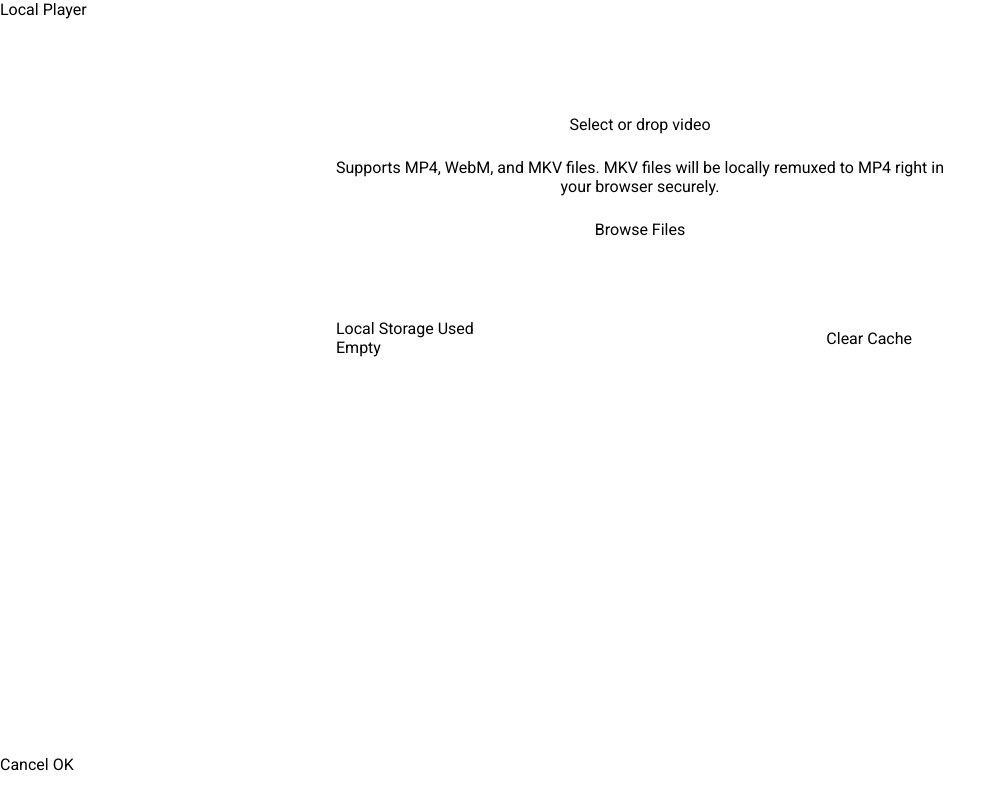
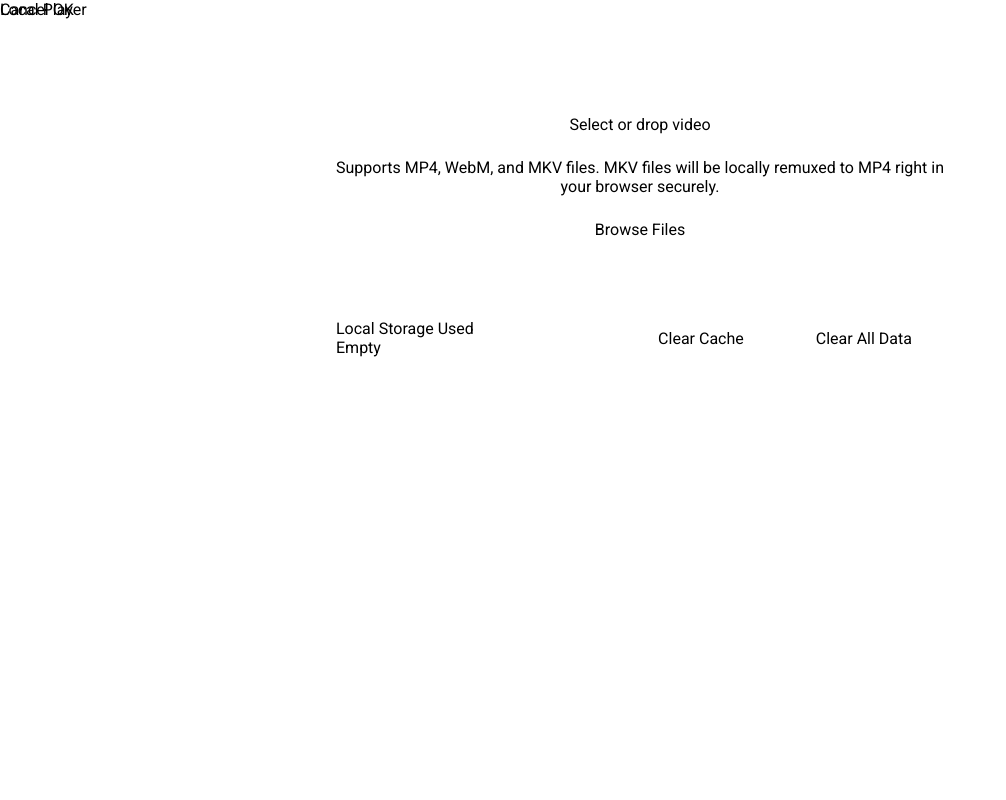
Before and after one commit to StringWeaver/Local-PWA-Media-Player, a Svelte app: page / in a window 1280 px wide. Shown: the whole page, without its empty margins (0-1006 px from the left). Built offline with nearby package versions, Linux system fonts and the light colour scheme.

Commit message:
cleanup code

```diff
--- a/index.html
+++ b/index.html
@@ -11,14 +11,7 @@
     <style>
       html, body {
         margin: 0; padding: 0;
-
-        height: 100dvh;
-
         font-family: Roboto, "Noto Sans SC", "PingFang SC", "Lantinghei SC", "Microsoft Yahei", "Hiragino Sans GB", "Microsoft Sans Serif", "WenQuanYi Micro Hei", sans-serif;
-      }
-      #root {
-
-        height: 100dvh;
       }
     </style>
   </head>
--- a/src/App.svelte
+++ b/src/App.svelte
@@ -33,6 +33,7 @@
   let dialogOpened = $state(false);
   let dialogTitle = $state('');
   let dialogMessage = $state('');
+  let dialogConfirmAction: (() => void) | null = $state(null);
 
   function showAlert(msg: string) {
     snackbar({ message: msg, placement: 'bottom' });
@@ -116,6 +117,7 @@
   function promptClearCache() {
     dialogTitle = "Clear Local Cache?";
     dialogMessage = `This will delete all saved processed videos and free up ${storageUsed}. You will need to process them again next time.`;
+    dialogConfirmAction = confirmClearCache;
     dialogOpened = true;
   }
 
@@ -138,6 +140,46 @@
       showAlert("Cache cleared successfully!");
     } catch(e) {
       showAlert("Failed to clear cache.");
+    }
+  }
+
+  function promptClearAllData() {
+    dialogTitle = "Clear All Data?";
+    dialogMessage = "This will delete ALL local data including cached videos, playback progress, and settings. The page will reload. This cannot be undone.";
+    dialogOpened = true;
+    // Override the confirm handler for this prompt
+    dialogConfirmAction = confirmClearAllData;
+  }
+
+  async function confirmClearAllData() {
+    dialogOpened = false;
+    try {
+      // Clear OPFS
+      const opfsRoot = await navigator.storage.getDirectory();
+      // @ts-ignore
+      for await (const name of opfsRoot.keys()) {
+        try { await opfsRoot.removeEntry(name, { recursive: true }); } catch(e) {}
+      }
+      // Clear localStorage
+      localStorage.clear();
+      // Clear Cache Storage
+      if ('caches' in window) {
+        const cacheNames = await caches.keys();
+        await Promise.all(cacheNames.map(name => caches.delete(name)));
+      }
+      // Clear IndexedDB
+      const dbs = await indexedDB.databases();
+      await Promise.all(dbs.map(db => {
+        return new Promise<void>((resolve) => {
+          const req = indexedDB.deleteDatabase(db.name!);
+          req.onsuccess = () => resolve();
+          req.onerror = () => resolve();
+        });
+      }));
+      // Reload page
+      window.location.reload();
+    } catch(e) {
+      showAlert("Failed to clear all data.");
     }
   }
 
@@ -546,11 +588,12 @@
 </script>
 
 <!-- Home view: always rendered as base layer -->
-<mdui-top-app-bar scroll-behavior="elevate">
-  <mdui-top-app-bar-title>Local Player</mdui-top-app-bar-title>
-</mdui-top-app-bar>
-<main class="main-content">
-  <div class="home-container">
+<mdui-layout class="home-layout">
+  <mdui-top-app-bar scroll-behavior="elevate" scroll-target=".home-layout mdui-layout-main">
+    <mdui-top-app-bar-title>Local Player</mdui-top-app-bar-title>
+  </mdui-top-app-bar>
+  <mdui-layout-main>
+    <div class="home-container">
     <mdui-card role="button" tabindex="0" variant="filled" clickable class="upload-card"
       ondragover={handleDragOver} ondrop={handleDrop} onclick={() => fileInputRef?.click()}
       onkeydown={(e) => e.key === 'Enter' && fileInputRef?.click()}>
@@ -576,16 +619,21 @@
              <span class="storage-label">Local Storage Used</span>
              <span class="storage-value">{storageUsed}</span>
          </div>
-         <mdui-button role="button" tabindex="0" variant="filled" class="pill-button" onclick={promptClearCache} onkeydown={(e) => e.key === 'Enter' && promptClearCache()}>Clear Cache</mdui-button>
+         <div class="storage-actions">
+           <mdui-button role="button" tabindex="0" variant="filled" class="pill-button" onclick={promptClearCache} onkeydown={(e) => e.key === 'Enter' && promptClearCache()}>Clear Cache</mdui-button>
+           <mdui-button role="button" tabindex="0" variant="outlined" class="pill-button" onclick={promptClearAllData} onkeydown={(e) => e.key === 'Enter' && promptClearAllData()}>Clear All Data</mdui-button>
+         </div>
       </mdui-card>
     {/if}
   </div>
-</main>
+  </mdui-layout-main>
+</mdui-layout>
 
 <!-- Play view: slides in from right, overlays on top of home -->
 {#if view === 'play'}
   <div class="play-view-overlay" transition:fly={{ x: '100%', duration: 350, easing: cubicOut }}>
-    <mdui-top-app-bar scroll-behavior="elevate">
+    <mdui-layout class="play-layout">
+      <mdui-top-app-bar scroll-behavior="elevate" scroll-target=".play-layout mdui-layout-main">
       {#if appState === 'PLAYING'}
         <mdui-button-icon role="button" tabindex="0" onclick={goBack} onkeydown={(e) => e.key === 'Enter' && goBack()}>
           <mdui-icon-arrow-back></mdui-icon-arrow-back>
@@ -615,8 +663,8 @@
         </div>
       {/if}
     </mdui-top-app-bar>
-    <main class="play-main">
-      <div class="play-container">
+      <mdui-layout-main>
+        <div class="play-container">
         {#if appState === 'CONVERTING'}
           <mdui-dialog open headline="Processing Video" description={statusMessage} close-on-overlay-click>
             <div class="dialog-progress-icon">
@@ -660,49 +708,46 @@
           </div>
         {/if}
       </div>
-    </main>
+      </mdui-layout-main>
+    </mdui-layout>
   </div>
 {/if}
 
 <mdui-dialog open={dialogOpened} headline={dialogTitle} description={dialogMessage} onclosed={() => dialogOpened = false} close-on-overlay-click>
   <mdui-button role="button" tabindex="0" slot="action" variant="text" onclick={() => dialogOpened = false} onkeydown={(e) => e.key === 'Enter' && (dialogOpened = false)}>Cancel</mdui-button>
-  <mdui-button role="button" tabindex="0" slot="action" variant="text" onclick={confirmClearCache} onkeydown={(e) => e.key === 'Enter' && confirmClearCache()}>OK</mdui-button>
+  <mdui-button role="button" tabindex="0" slot="action" variant="text" onclick={() => { dialogConfirmAction?.(); }} onkeydown={(e) => e.key === 'Enter' && dialogConfirmAction?.()}>OK</mdui-button>
 </mdui-dialog>
 
 <style>
   /* Hidden file inputs */
   .hidden { display: none; }
 
-  /* Main content area (home view) */
-  .main-content {
-    min-height: calc(100vh - 64px);
+  /* Layout main area: scrollable flex column */
+  :global(mdui-layout-main) {
     display: flex;
     flex-direction: column;
+    overflow-y: auto;
+    -webkit-overflow-scrolling: touch;
   }
 
-  /* Play view overlay - slides in from right */
+  /* Home layout: fills viewport */
+  :global(.home-layout) {
+    position: fixed;
+    inset: 0;
+  }
+
+  /* Play view overlay: z-index layer */
   .play-view-overlay {
     position: fixed;
     inset: 0;
     z-index: 10000;
-    display: flex;
-    flex-direction: column;
-    background: rgb(var(--mdui-color-surface-container));
     box-shadow: -4px 0 24px rgba(0, 0, 0, 0.15);
-    overflow-y: auto;
-    -webkit-overflow-scrolling: touch;
   }
 
-  /* Ensure play view's app bar has correct z-index within overlay */
-  .play-view-overlay :global(mdui-top-app-bar) {
-    --z-index: 0;
-  }
-
-  /* Play main content area */
-  .play-main {
-    flex: 1;
-    display: flex;
-    flex-direction: column;
+  /* Play layout: fills overlay */
+  :global(.play-layout) {
+    position: absolute;
+    inset: 0;
   }
 
   /* Upload card */
@@ -748,6 +793,13 @@
     align-items: center;
     justify-content: space-between;
     padding: 1rem;
+    gap: 0.75rem;
+  }
+
+  .storage-actions {
+    display: flex;
+    gap: 0.5rem;
+    flex-shrink: 0;
   }
 
   /* Play container */
```
